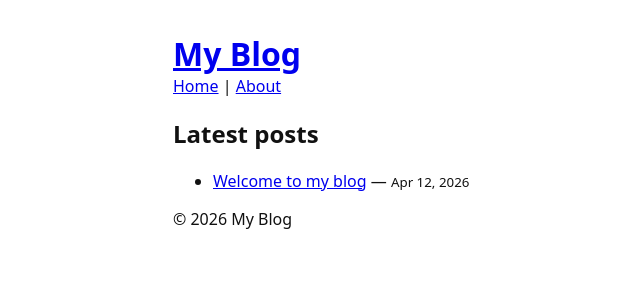
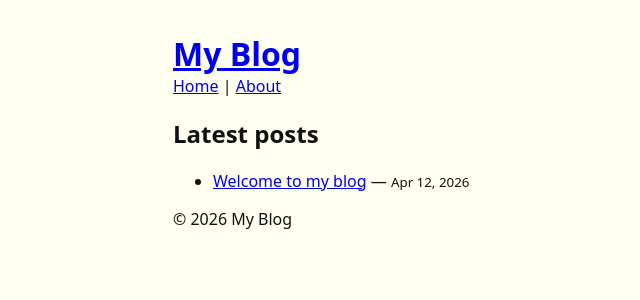
Before and after one commit to jdalbey/blog, a Jekyll site: the page built from index.md, in a window 1280 px wide. Shown: the top 300 px of the page, without its empty margins (87-727 px from the left). Built offline with Jekyll 4.4.1, drawn with Linux system fonts in a browser that asks for light colours.

Commit message:
Add background color to css

```diff
--- a/assets/css/main.css
+++ b/assets/css/main.css
@@ -1,3 +1,3 @@
-body { font-family: system-ui, Arial, sans-serif; max-width: 760px; margin: 2rem auto; padding: 0 1rem; color: #111; }
+body { font-family: system-ui, Arial, sans-serif; max-width: 760px; margin: 2rem auto; padding: 0 1rem; color: #111; background-color: ivory;}
 header h1 { margin: 0; }
 article h1 { margin-top: 0; }
```
